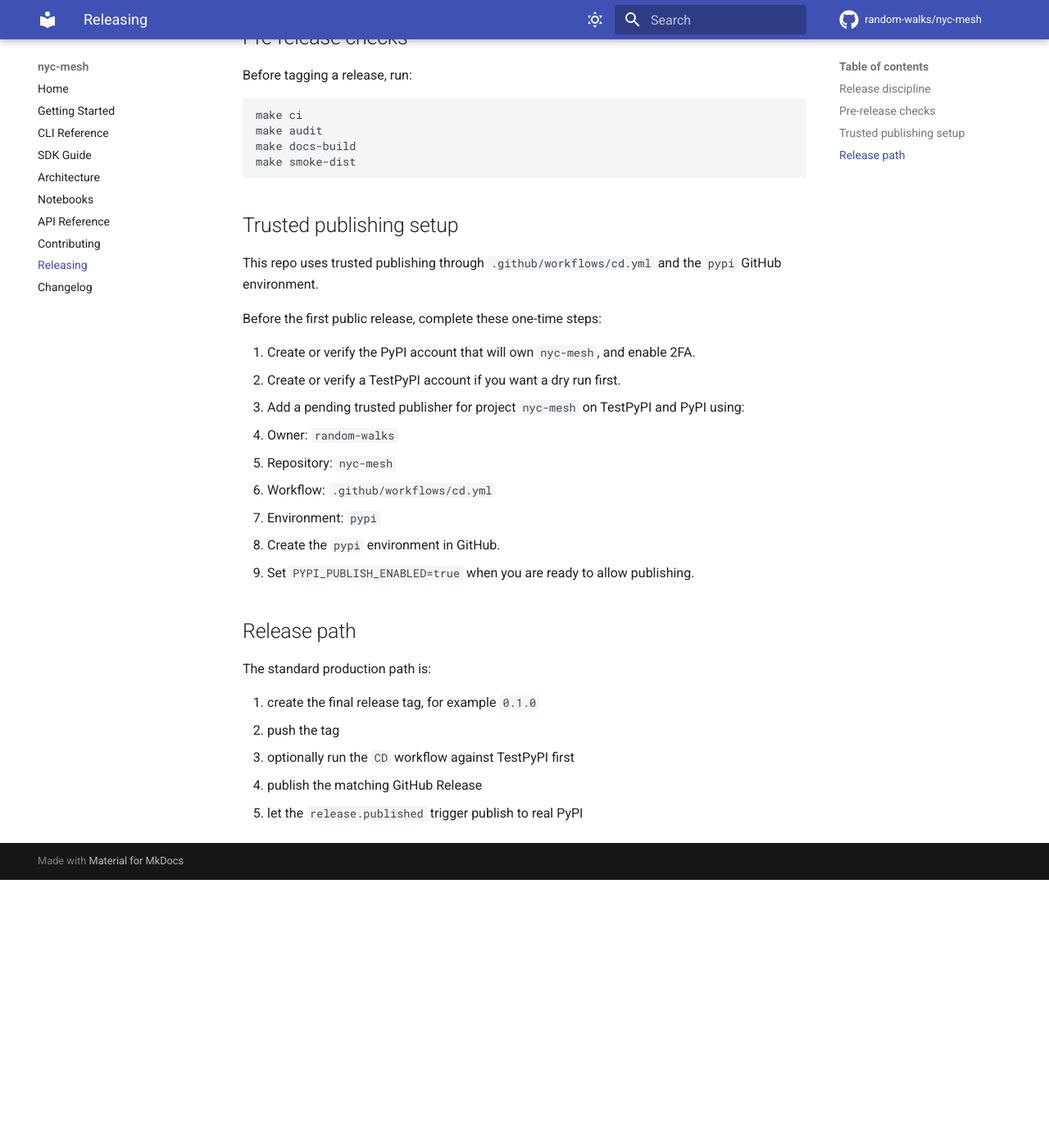
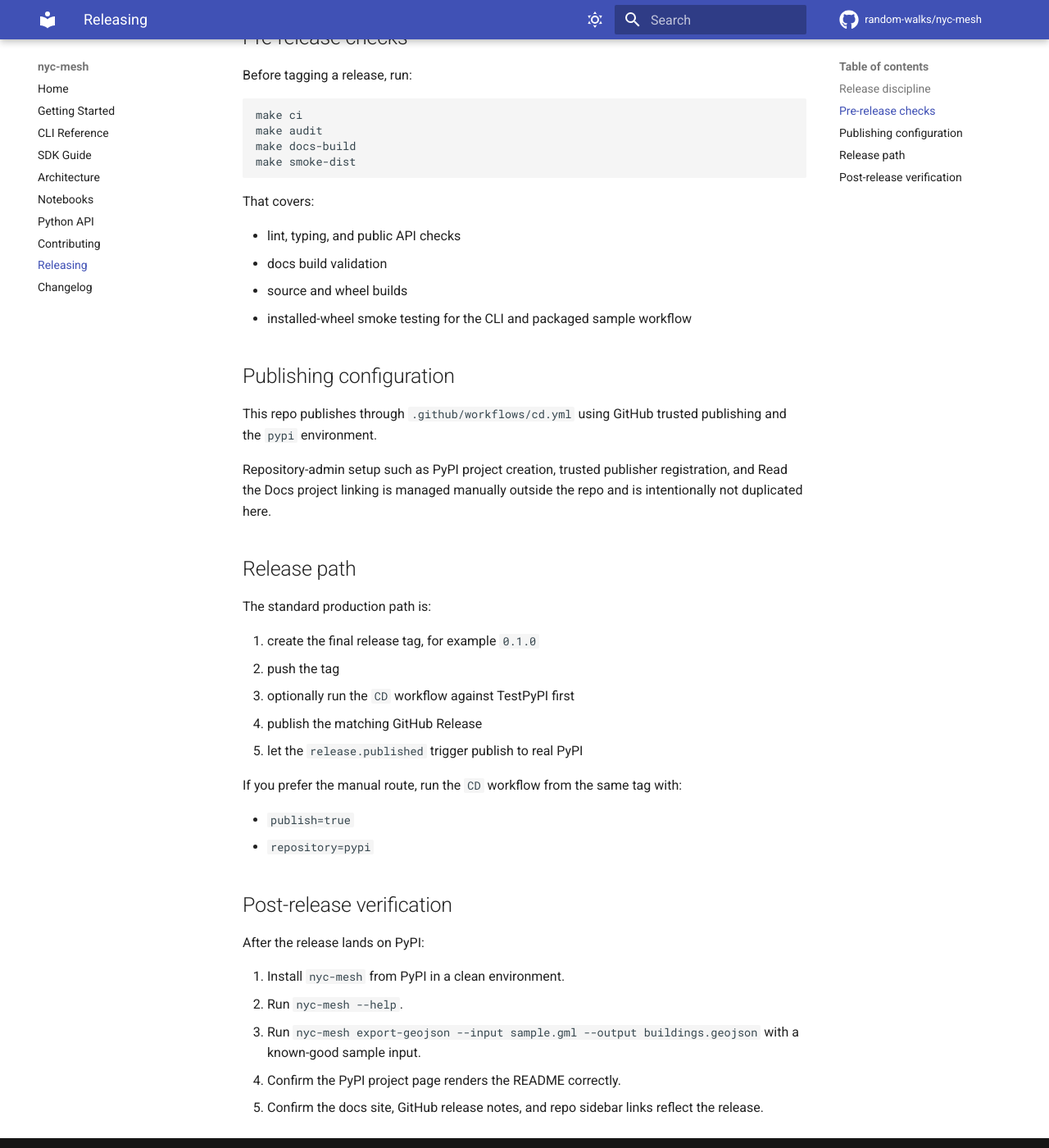
Before and after one commit to random-walks/nyc-mesh, an MkDocs documentation site: the page built from docs/releasing.md, in a window 1280 px wide and 1400 px high, scrolled down 494 px. Shown: the whole window at 82% size. Built offline with MkDocs 1.6.1 and Material for MkDocs 9.7.7, drawn with Linux system fonts in a browser that asks for light colours; comment, search, counter and statistics services are not loaded; before the commit the page ends 1567 px from its top, so only the background shows below that.

Commit message:
docs: polish authorship and release guidance
Align the public docs and README with the stronger nyc311 pattern, tighten the Read the Docs build config, and simplify the release guide to focus on repo-side checks.

Made-with: Cursor

````diff
--- a/.readthedocs.yaml
+++ b/.readthedocs.yaml
@@ -11,5 +11,5 @@ build:
     - asdf plugin add uv
     - asdf install uv latest
     - asdf global uv latest
-    - uv sync --group docs
-    - uv run mkdocs build --site-dir $READTHEDOCS_OUTPUT/html
+    - uv sync --frozen --group docs
+    - uv run --frozen mkdocs build --strict --site-dir $READTHEDOCS_OUTPUT/html
--- a/docs/releasing.md
+++ b/docs/releasing.md
@@ -23,25 +23,21 @@ make docs-build
 make smoke-dist
 ```
 
-## Trusted publishing setup
+That covers:
 
-This repo uses trusted publishing through `.github/workflows/cd.yml` and the
-`pypi` GitHub environment.
+- lint, typing, and public API checks
+- docs build validation
+- source and wheel builds
+- installed-wheel smoke testing for the CLI and packaged sample workflow
 
-Before the first public release, complete these one-time steps:
+## Publishing configuration
 
-1. Create or verify the PyPI account that will own `nyc-mesh`, and enable 2FA.
-2. Create or verify a TestPyPI account if you want a dry run first.
-3. Add a pending trusted publisher for project `nyc-mesh` on TestPyPI and PyPI
-   using:
+This repo publishes through `.github/workflows/cd.yml` using GitHub trusted
+publishing and the `pypi` environment.
 
-- Owner: `random-walks`
-- Repository: `nyc-mesh`
-- Workflow: `.github/workflows/cd.yml`
-- Environment: `pypi`
-
-4. Create the `pypi` environment in GitHub.
-5. Set `PYPI_PUBLISH_ENABLED=true` when you are ready to allow publishing.
+Repository-admin setup such as PyPI project creation, trusted publisher
+registration, and Read the Docs project linking is managed manually outside the
+repo and is intentionally not duplicated here.
 
 ## Release path
 
@@ -52,3 +48,20 @@ The standard production path is:
 3. optionally run the `CD` workflow against TestPyPI first
 4. publish the matching GitHub Release
 5. let the `release.published` trigger publish to real PyPI
+
+If you prefer the manual route, run the `CD` workflow from the same tag with:
+
+- `publish=true`
+- `repository=pypi`
+
+## Post-release verification
+
+After the release lands on PyPI:
+
+1. Install `nyc-mesh` from PyPI in a clean environment.
+2. Run `nyc-mesh --help`.
+3. Run `nyc-mesh export-geojson --input sample.gml --output buildings.geojson`
+   with a known-good sample input.
+4. Confirm the PyPI project page renders the README correctly.
+5. Confirm the docs site, GitHub release notes, and repo sidebar links reflect
+   the release.
--- a/mkdocs.yml
+++ b/mkdocs.yml
@@ -61,7 +61,7 @@ nav:
   - SDK Guide: sdk.md
   - Architecture: architecture.md
   - Notebooks: notebooks.md
-  - API Reference: api.md
+  - Python API: api.md
   - Contributing: contributing.md
   - Releasing: releasing.md
   - Changelog: changelog.md
````
Also changed, not shown: README.md (+16 -0 lines), docs/index.md (+13 -0 lines).
